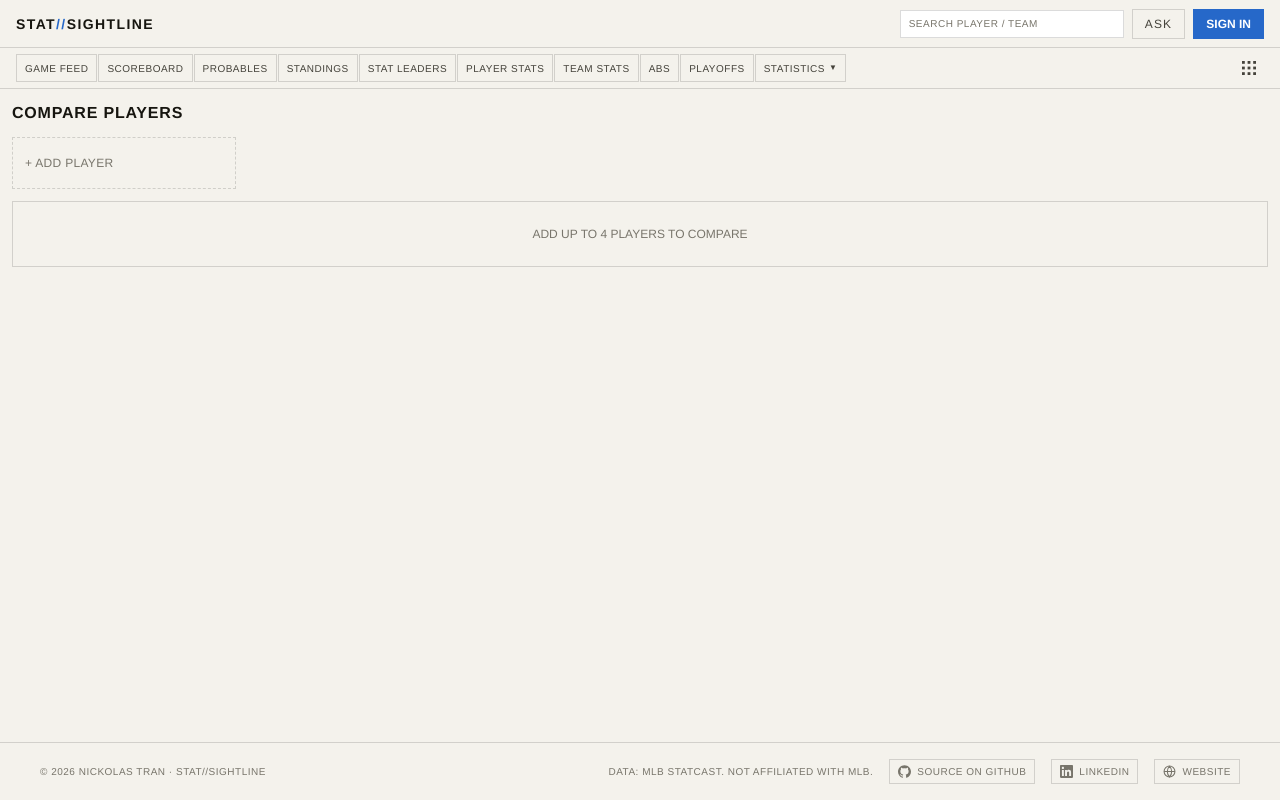
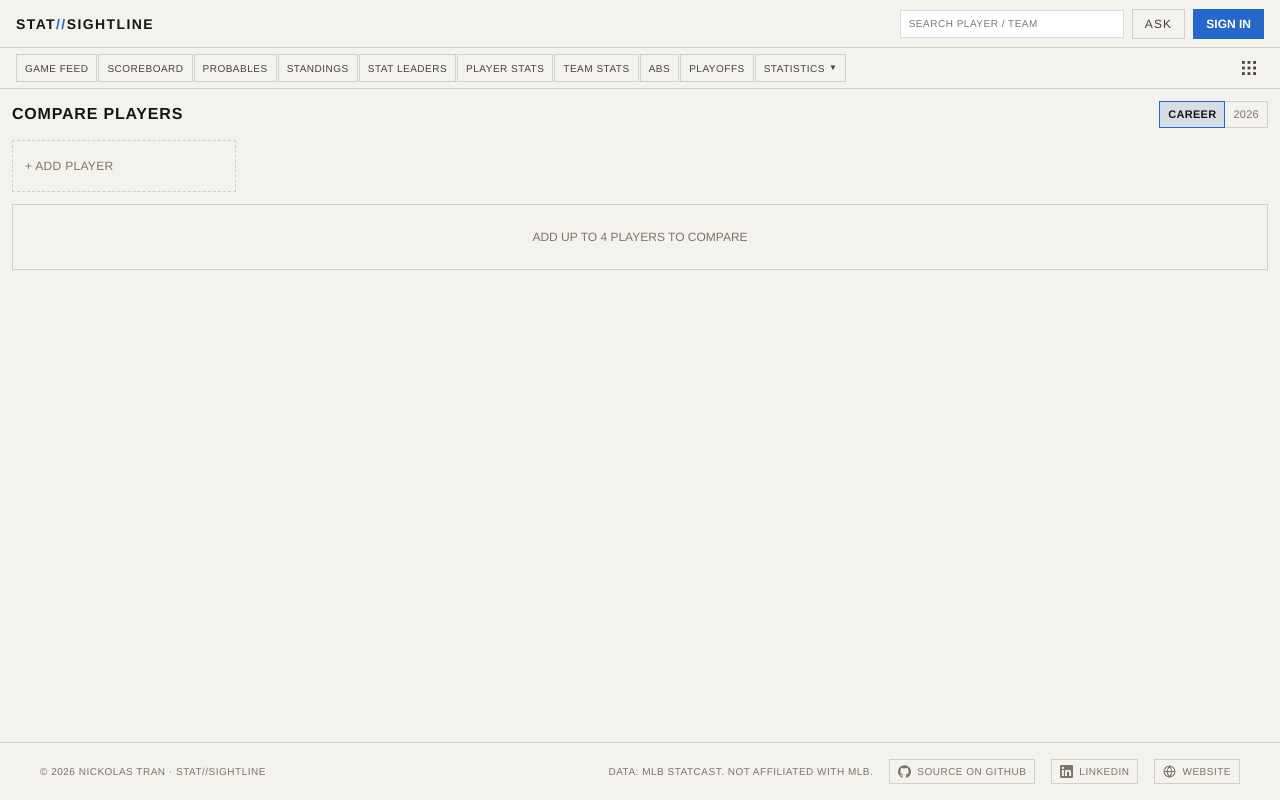
Before and after one commit to nickolastran/stat-sightline, a Next.js app in the folder frontend/: page /compare in a window 1280 px wide. Built offline with nearby package versions, Linux system fonts and the light colour scheme.

Commit message:
add: compare career / current season

```diff
--- a/frontend/app/compare/page.tsx
+++ b/frontend/app/compare/page.tsx
@@ -184,7 +184,25 @@ export default async function ComparePage({
 
   return (
     <div className="mx-auto max-w-[96rem] space-y-3 p-3">
+      <div className="flex flex-wrap items-center gap-3">
         <h1 className="text-base font-bold tracking-wider text-ink">COMPARE PLAYERS</h1>
+        {/* Up top so the scope is set before anyone is picked. The season tab
+            reads as the year it shows — the current one unless changed. */}
+        <span className="ml-auto flex flex-wrap items-center gap-3">
+          <ParamTabs
+            param="scope"
+            ariaLabel="Career or season"
+            value={scope}
+            options={[
+              { value: "career", label: "CAREER" },
+              { value: "season", label: String(season) },
+            ]}
+          />
+          {scope === "season" && allSeasons.length > 1 && (
+            <SeasonSelect value={season} seasons={allSeasons} />
+          )}
+        </span>
+      </div>
 
       <ComparePicker kind="player" slots={slots} max={MAX} />
 
@@ -194,6 +212,7 @@ export default async function ComparePage({
         </p>
       ) : (
         <>
+          {(availableGroups.length > 1 || hasAdvanced) && (
             <div className="flex flex-wrap items-center gap-3 border border-line bg-surface px-3 py-2">
               {availableGroups.length > 1 && (
                 <ParamTabs
@@ -214,21 +233,8 @@ export default async function ComparePage({
                   ]}
                 />
               )}
-            <span className="ml-auto flex flex-wrap items-center gap-3">
-              <ParamTabs
-                param="scope"
-                ariaLabel="Career or season"
-                value={scope}
-                options={[
-                  { value: "career", label: "CAREER" },
-                  { value: "season", label: "SEASON" },
-                ]}
-              />
-              {scope === "season" && (
-                <SeasonSelect value={season} seasons={allSeasons.length ? allSeasons : [current]} />
+            </div>
           )}
-            </span>
-          </div>
 
           <CompareHeadline
             entities={entities}
```
Lines whose indentation alone changed are shown as unchanged.
